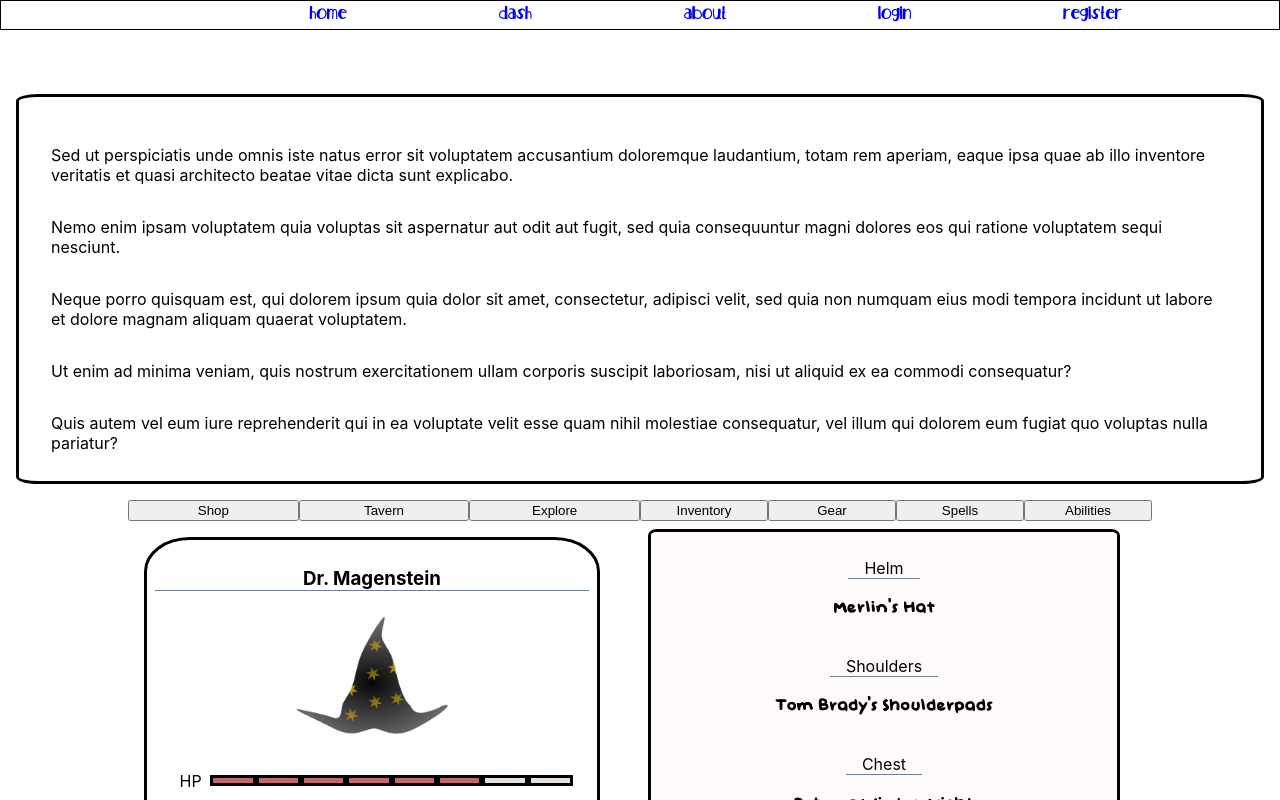
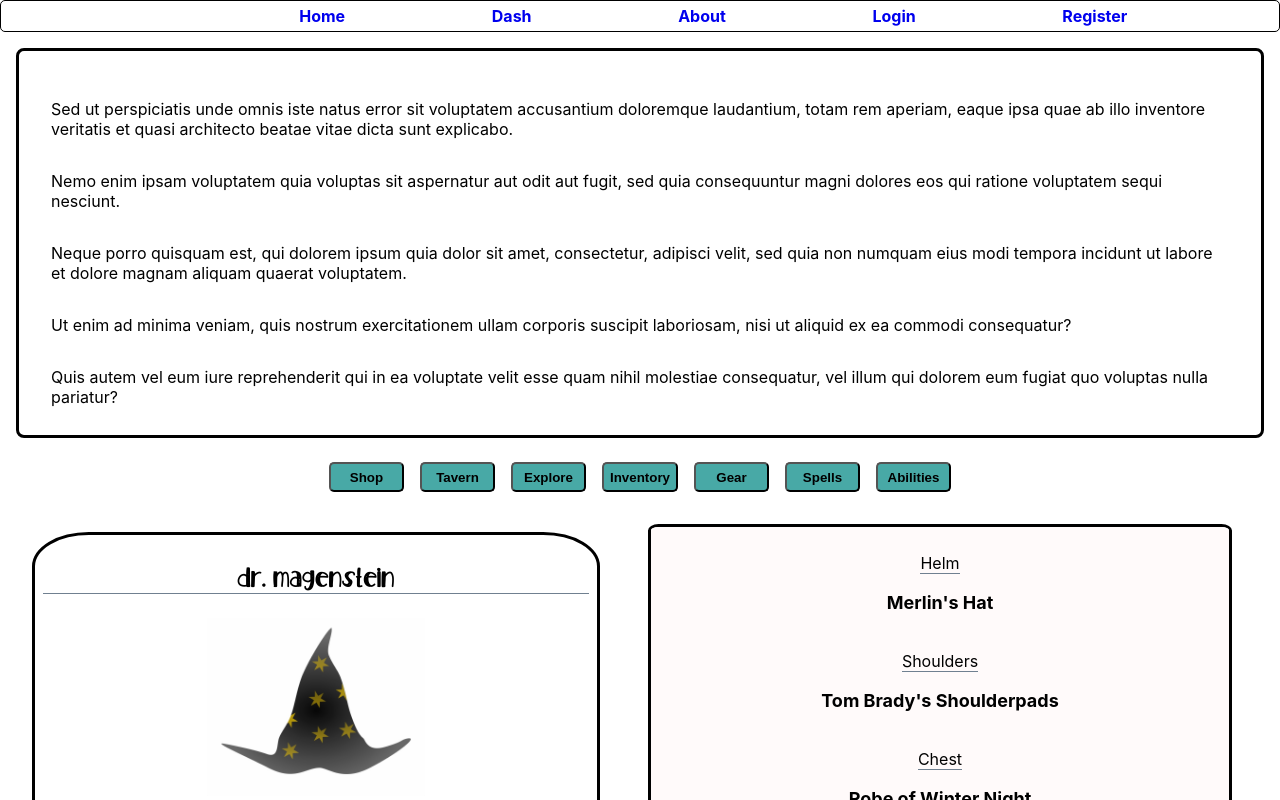
Before and after one commit to Nvlt/endless_encounters_client, a React (Create React App) app: page /main in a window 1280 px wide. Shown: the top 800 px of the page. Built offline with nearby package versions, Linux system fonts and the light colour scheme.

Commit message:
modularized css

```diff
--- a/src/components/App/App.js
+++ b/src/components/App/App.js
@@ -5,18 +5,27 @@ import Header from '../Header/Header';
 import Register from '../../routes/Register/Register';
 import Login from '../../routes/Login/Login';
 import Dashboard from '../../routes/Dashboard/Dashboard';
-import {Route, Switch} from 'react-router-dom';
+import {Route, Switch, useLocation} from 'react-router-dom';
 import PrivateRoute from '../../routes/routehelpers/PrivateRoute/PrivateRoute';
 import PublicRoute from '../../routes/routehelpers/PublicRoute/PublicRoute';
+import { useTransition, animated } from 'react-spring'
 
 function App() {
-  return (
-    <div>
+
+  const location = useLocation()
+  const trans = useTransition(location, location => location.pathname, {
+    from: { opacity: 0 },
+    enter: { opacity: 1 },
+    leave: { opacity: 0 },
+  })
+
+  return trans.map(({ item: location, props, key }) => (
+    <animated.div key={key} style={props}>
       <header>
         <Header />
       </header>
 
-      <Switch>
+      <Switch location={location}>
         <Route
           exact
           path='/'
@@ -31,8 +40,8 @@ function App() {
           path='/main'
           component={Dashboard} />
       </Switch>
-    </div>
-  );
+    </animated.div>
+  ))
 }
 
 export default App;
--- /dev/null
+++ b/src/components/DashBoardComponents/CharacterStatCard/Character.css
@@ -0,0 +1,11 @@
+.name{
+    font-family: 'Nelship';
+    font-size: 1.5em;
+    border-bottom:  .1rem slategray solid;
+}
+
+
+@font-face {
+    font-family: "Straw";
+    src: url("../../../assets/fonts/Nelship.ttf")
+  }
--- a/src/components/DashBoardComponents/CharacterStatCard/CharacterStatCard.js
+++ b/src/components/DashBoardComponents/CharacterStatCard/CharacterStatCard.js
@@ -1,5 +1,6 @@
 import React from 'react';
 import ReactTooltip from 'react-tooltip';
+import './Character.css'
 
 
 export default function CharStatCard() {
@@ -17,7 +18,7 @@ export default function CharStatCard() {
       <ReactTooltip id="char-hp" place="top" effect="solid" />
       <ReactTooltip id="char-ap" place="top" effect="solid" />
       <ReactTooltip id="char-mp" place="top" effect="solid" />
-      <h3 className="flex-1 center border-b" >Dr. Magenstein</h3>
+      <h3 className="name">Dr. Magenstein</h3>
       <img
         className="flex-1 width-half center mx-2 dance" data-event="click" clickable="true"
         data-for="char-stats" data-tip={charData}
--- /dev/null
+++ b/src/components/DashBoardComponents/DashboardMain/Dash.css
@@ -0,0 +1,39 @@
+.scrollBox{
+    display: flex;
+    flex-direction: column;
+    border: .2em solid black;
+    text-align: left;
+    padding: 2rem;
+    margin: 1rem;
+    max-height: 40vh;
+    overflow-y: auto;
+    border-radius: 8px;
+}
+
+.btnsNav{
+    display: flex;
+    flex-wrap: wrap;
+    margin-left: 1rem;
+    margin-right: 1rem;
+    justify-content: center;
+}
+
+.dashBtn{
+    min-width: 75px;
+    height: 30px;
+    margin: .5rem;
+    border-radius: 5px;
+    font-weight: 700;
+    background-color: #48A9A6;
+    cursor: grab;
+}
+.dashBtn:hover {
+    background-color: #FEC369;
+    box-shadow: 0 0 10px 2px #595358;
+}
+
+.charAssets{
+    display: flex;
+    flex-wrap: wrap;
+    margin: 1rem;
+}
--- a/src/components/DashBoardComponents/DashboardMain/DashboardMain.js
+++ b/src/components/DashBoardComponents/DashboardMain/DashboardMain.js
@@ -4,7 +4,7 @@ import Inventory from '../Inventory/Inventory';
 import Gear from '../Gear/Gear';
 import Spells from '../Spells/Spells';
 import Abilities from '../Abilities/Abilities';
-import '../../../App.css'
+import './Dash.css'
 
 
 
@@ -26,78 +26,73 @@ export default class Dashboard extends React.Component {
 
   render() {
     return (
-      <main className="flex flex-col center width-full">
-        <div className="flex-1 flex flex-col border text-left p-2 mt-4 m-1
-      rounded-lightest justify-stretch max-height-40 overflow-scroll">
-          <p className="flex-1">
+      <main>
+        <div className="scrollBox">
+          <p>
             Sed ut perspiciatis unde omnis iste natus error sit voluptatem accusantium doloremque laudantium,
             totam rem aperiam, eaque ipsa quae ab illo inventore veritatis et quasi
           architecto beatae vitae dicta sunt explicabo.</p>
-          <p className="flex-1">
+          <p>
             Nemo enim ipsam voluptatem quia voluptas sit aspernatur aut odit aut fugit,
           sed quia consequuntur magni dolores eos qui ratione voluptatem sequi nesciunt.</p>
-          <p className="flex-1">
+          <p>
             Neque porro quisquam est, qui dolorem ipsum quia dolor sit amet, consectetur,
             adipisci velit, sed quia non numquam eius modi tempora incidunt ut labore et dolore
           magnam aliquam quaerat voluptatem.</p>
-          <p className="flex-1">
+          <p>
             Ut enim ad minima veniam, quis nostrum exercitationem ullam corporis suscipit laboriosam,
           nisi ut aliquid ex ea commodi consequatur?</p>
-          <p className="flex-1">
+          <p>
             Quis autem vel eum iure reprehenderit qui in ea voluptate velit esse quam nihil molestiae
             consequatur,
            vel illum qui dolorem eum fugiat quo voluptas nulla pariatur?</p>
-          <p className="flex-1">
+          <p>
             Sed ut perspiciatis unde omnis iste natus error sit voluptatem accusantium doloremque laudantium,
             totam rem aperiam, eaque ipsa quae ab illo inventore veritatis et quasi
           architecto beatae vitae dicta sunt explicabo.</p>
-          <p className="flex-1">
+          <p>
             Nemo enim ipsam voluptatem quia voluptas sit aspernatur aut odit aut fugit,
           sed quia consequuntur magni dolores eos qui ratione voluptatem sequi nesciunt.</p>
-          <p className="flex-1">
+          <p>
             Neque porro quisquam est, qui dolorem ipsum quia dolor sit amet, consectetur,
             adipisci velit, sed quia non numquam eius modi tempora incidunt ut labore et dolore
           magnam aliquam quaerat voluptatem.</p>
-          <p className="flex-1">
+          <p>
             Ut enim ad minima veniam, quis nostrum exercitationem ullam corporis suscipit laboriosam,
           nisi ut aliquid ex ea commodi consequatur?</p>
-          <p className="flex-1">
+          <p>
             Quis autem vel eum iure reprehenderit qui in ea voluptate velit esse quam nihil molestiae
             consequatur,
            vel illum qui dolorem eum fugiat quo voluptas nulla pariatur?</p>
-          <p className="flex-1">
+          <p>
             Sed ut perspiciatis unde omnis iste natus error sit voluptatem accusantium doloremque laudantium,
             totam rem aperiam, eaque ipsa quae ab illo inventore veritatis et quasi
           architecto beatae vitae dicta sunt explicabo.</p>
-          <p className="flex-1">
+          <p>
             Nemo enim ipsam voluptatem quia voluptas sit aspernatur aut odit aut fugit,
           sed quia consequuntur magni dolores eos qui ratione voluptatem sequi nesciunt.</p>
-          <p className="flex-1">
+          <p>
             Neque porro quisquam est, qui dolorem ipsum quia dolor sit amet, consectetur,
             adipisci velit, sed quia non numquam eius modi tempora incidunt ut labore et dolore
           magnam aliquam quaerat voluptatem.</p>
-          <p className="flex-1">
+          <p>
             Ut enim ad minima veniam, quis nostrum exercitationem ullam corporis suscipit laboriosam,
           nisi ut aliquid ex ea commodi consequatur?</p>
-          <p className="flex-1">
+          <p>
             Quis autem vel eum iure reprehenderit qui in ea voluptate velit esse quam nihil molestiae
             consequatur,
            vel illum qui dolorem eum fugiat quo voluptas nulla pariatur?</p>
         </div>
-        <div className="flex-1 flex flex-row-wrap max-width-80 width-full">
-          <div className="flex flex-row flex-1">
-            <button className="flex-1">Shop</button>
-            <button className="flex-1">Tavern</button>
-            <button className="flex-1">Explore</button>
-          </div>
-          <div className="flex flex-row flex-1 max-height-20">
-            <button value='inventory' onClick={this.handleDisplayChange} className="flex-1">Inventory</button>
-            <button value='gear' onClick={this.handleDisplayChange} className="flex-1">Gear</button>
-            <button value='spells' onClick={this.handleDisplayChange} className="flex-1">Spells</button>
-            <button value='abilities' onClick={this.handleDisplayChange} className="flex-1">Abilities</button>
-          </div>
+        <div className="btnsNav">
+            <button className='dashBtn'>Shop</button>
+            <button className='dashBtn'>Tavern</button>
+            <button className='dashBtn'>Explore</button>
+            <button className='dashBtn' value='inventory' onClick={this.handleDisplayChange}>Inventory</button>
+            <button className='dashBtn' value='gear' onClick={this.handleDisplayChange}>Gear</button>
+            <button className='dashBtn' value='spells' onClick={this.handleDisplayChange}>Spells</button>
+            <button className='dashBtn' value='abilities' onClick={this.handleDisplayChange}>Abilities</button>
         </div>
-        <div className="flex flex-1 flex-row-wrap center width-full max-width-80 mx-2">
+        <div className="charAssets">
           <CharStatCard />
           {this.state.display==='inventory'&&<Inventory />}
           {this.state.display==='gear'&&<Gear />}
--- a/src/components/Header/Header.module.css
+++ b/src/components/Header/Header.css
@@ -1,17 +1,21 @@
-.nav{
+.headerNav{
     display: flex;
+    flex-wrap: wrap;
     justify-content: space-evenly;
     border: solid .1em black;
-    font-family: 'Nelship';
+    border-radius: 5px;
     font-weight: bold;
     padding: 5px;
 }
 
-a:link {
+.headerLink {
     text-decoration: none;
 }
 
-@font-face {
-    font-family: "Nelship";
-    src: url("../../assets/fonts/Nelship.ttf")
-  }
+.headerLink:visited {
+    color: #48A9A6;
+}
+
+.headerLink:hover {
+    color: #FEC369;
+}
--- a/src/components/Header/Header.js
+++ b/src/components/Header/Header.js
@@ -2,7 +2,7 @@ import React, { Component } from 'react';
 import { Link } from 'react-router-dom';
 import UserContext from '../../contexts/UserContext';
 import TokenService from '../../services/token-service';
-import headerStyles from './Header.module.css';
+import './Header.css'
 
 export default class Header extends Component {
   static contextType = UserContext;
@@ -11,51 +11,39 @@ export default class Header extends Component {
     return <div >
       <Link
         onClick={this.context.processLogout}
-        to='/login'>
-        <button>Logout</button>
-      </Link>
+        to='/login'>Logout</Link>
     </div>
   }
 
   renderLogin = () => {
     return <>
       <div >
-        <Link to='/login'>
-          <a>Login</a>
-        </Link>
+        <Link className='headerLink' to='/login'>Login</Link>
       </div>
       <div >
-        <Link to='/register'>
-          <a>Register</a>
-        </Link>
+        <Link className='headerLink' to='/register'>Register</Link>
       </div>
     </>
   }
   render () {
     return (
-      <nav className={headerStyles.nav}>
+      <nav className='headerNav'>
         <div >{TokenService.hasAuthToken()
           ? this.context.user.username
           : null}
         </div>
 
         <div >
-          <Link to='/'>
-            <a>Home</a>
-          </Link>
+          <Link className='headerLink' to='/'>Home</Link>
         </div>
 
         <div >
-          <Link to='/main'>
-            <a>Dash</a>
-          </Link>
+          <Link className='headerLink' to='/main'>Dash</Link>
         </div>
 
 
         <div >
-          <Link to='/about'>
-            <a>About</a>
-          </Link>
+          <Link className='headerLink' to='/about'>About</Link>
         </div>
 
 
--- /dev/null
+++ b/src/components/HomeMain/HomeMain.css
@@ -0,0 +1,43 @@
+.main{
+    display: flex;
+    flex-direction: column;
+}
+
+.intro{
+    text-align: center;
+    margin: 15px;
+    padding: 5px;
+}
+
+.subHead{
+    font-family: 'Nelship';
+    text-align: center;
+    margin-top: 15px;
+}
+
+.mainNav{
+    display: flex;
+    flex-wrap: wrap;
+    justify-content: space-evenly;
+    font-weight: bold;
+    font-size: 1.5em;
+    padding: 5px;
+    color: #48A9A6;
+}
+
+.mainLink{
+    text-decoration: none;
+}
+
+.mainLink:visited {
+    color: #48A9A6;
+}
+
+.mainLink:hover {
+    color: #FEC369;
+}
+
+@font-face {
+    font-family: "Nelship";
+    src: url("../../assets/fonts/Nelship.ttf")
+}
--- a/src/components/HomeMain/HomeMain.js
+++ b/src/components/HomeMain/HomeMain.js
@@ -1,19 +1,20 @@
 import React from 'react';
 import {Link} from 'react-router-dom';
+import './HomeMain.css';
 
 export default function Home() {
 
 
 
   return (
-    <main className="flex flex-col center flex-1 justify-stretch">
+    <main className='main'>
       <h1 className="font-xxl flex-1 font-nerd center flex-grow text-pop-up-bottom">Endless Encounters</h1>
-      <h3 className="p-2 font-lg">A place for those seeking a way to leave their world behind.</h3>
-      <div className="flex-row">
-        <Link to='/main'><a className="flex-1 font-mono m-2 max-w-8">Start</a></Link>
-        <Link to='/register'><a className="flex-1 font-mono m-2 max-w-8">Register</a></Link>
-      </div>
-      <p className="m-2">Lorem ipsum dolor sit amet,
+      <h3 className='subHead'>A place for those seeking a way to leave their world behind.</h3>
+      <nav className='mainNav'>
+        <Link className='mainLink' to='/main'>Start</Link>
+        <Link className='mainLink' to='/register'>Register</Link>
+      </nav>
+      <p className='intro'>Lorem ipsum dolor sit amet,
       consectetur adipiscing elit,
       sed do eiusmod tempor incididunt ut labore et dolore magna aliqua.
       Ut enim ad minim veniam,
--- /dev/null
+++ b/src/components/LoginForm/LoginForm.css
@@ -0,0 +1,43 @@
+input[type=text], input[type=password] {
+  width: 100%;
+  padding: 12px;
+  border: 1px solid #ccc;
+  border-radius: 4px;
+  box-sizing: border-box;
+  resize: vertical;
+}
+.form{
+  padding: 10px;
+  border-radius: 3px;
+  max-width: 500px;
+  margin: 0 auto;
+}
+.row{
+  display: flex;
+  flex-direction: column;
+  justify-content: flex-end;
+  padding: .5em;
+}
+.row > input{
+padding: .5em;
+}
+
+.row > label {
+  padding-bottom: 10px;
+}
+
+.form  button {
+  display: block;
+  width: 50%;
+  margin: 15px auto;
+  padding: 10px;
+  font-weight: 700;
+  background-color: #48A9A6;
+  border-radius: 8px;
+  cursor: grab;
+}
+
+.form button:hover {
+  background-color: #FEC369;
+  box-shadow: 0 0 10px 2px #595358;
+}
--- a/src/components/LoginForm/LoginForm.js
+++ b/src/components/LoginForm/LoginForm.js
@@ -1,6 +1,7 @@
 import React from 'react';
 import UserContext from '../../contexts/UserContext';
 import AuthApiService from '../../services/auth-api-service';
+import './LoginForm.css'
 
 export default class Login extends React.Component {
   static contextType = UserContext;
@@ -27,35 +28,32 @@ export default class Login extends React.Component {
 
   render() {
     return (
-      <main className="flex flex-col center flex-1 width-full">
+      <main>
 
         {
         this.state.error &&
           <div className='error'>{this.state.error}</div>
         }
 
-        <div className="flex-1 flex  center p-2 mt-4 justify-stretch">
+          <form className="form" onSubmit={this.handleSubmit}>
 
-          <form className="boxshadow rounded-lighter flex-1 flex-grow flex flex-col center  m-2" onSubmit={this.handleSubmit}>
-
-            <div className="flex flex-row flex-1 mx-2 max-width-80 font-lg">
+            <div className="row">
               <label htmlFor="username" className="flex-1">User Name</label>
               <input type="text" name="username" id='username'
-                className="flex-1 width-full font-lg border-none border-b" />
+                className="" />
             </div>
 
-            <div className="flex flex-row flex-1 mx-2 max-width-80 font-lg">
+            <div className="row">
               <label htmlFor="userpass" className="flex-1">Password</label>
               <input type="password" name="userpass" id="userpass"
-                className="flex-1 width-full font-lg border-none border-b" />
+                className="" />
             </div>
 
-            <div className="flex-1 flex flex-col justify-around">
-              <button className="flex-1 m-1 boxshadow-light border-none rounded-lighter" type="submit">Login</button>
-              <button className="flex-2 m-1 boxshadow-light border-none rounded-lighter">Login With Facebook</button>
+            <div className="">
+              <button className="loginBtn" type="submit">Login</button>
+              <button className="loginBtn">Login With Facebook</button>
             </div>
           </form>
-        </div>
       </main>
     )
   }
```
